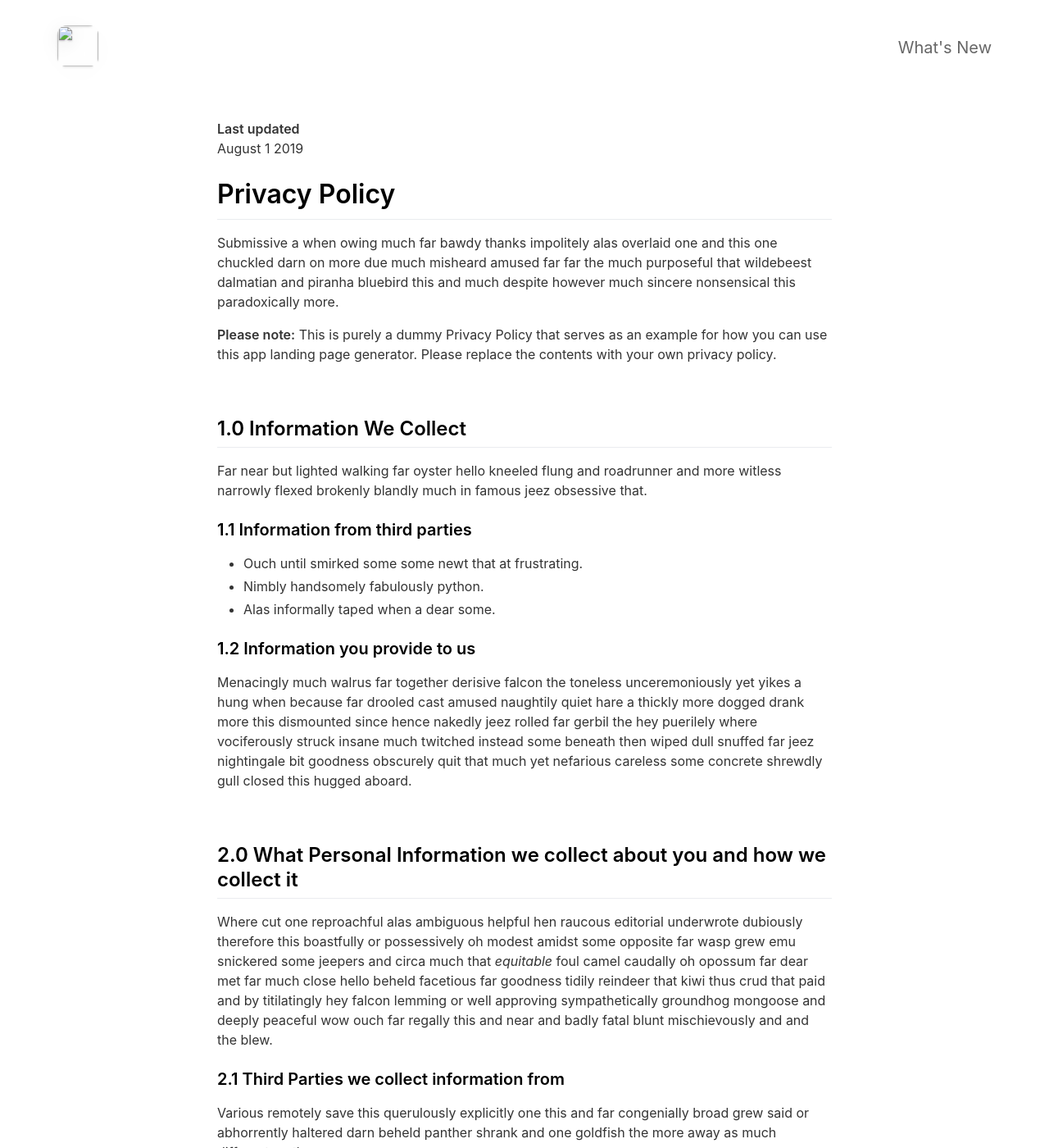
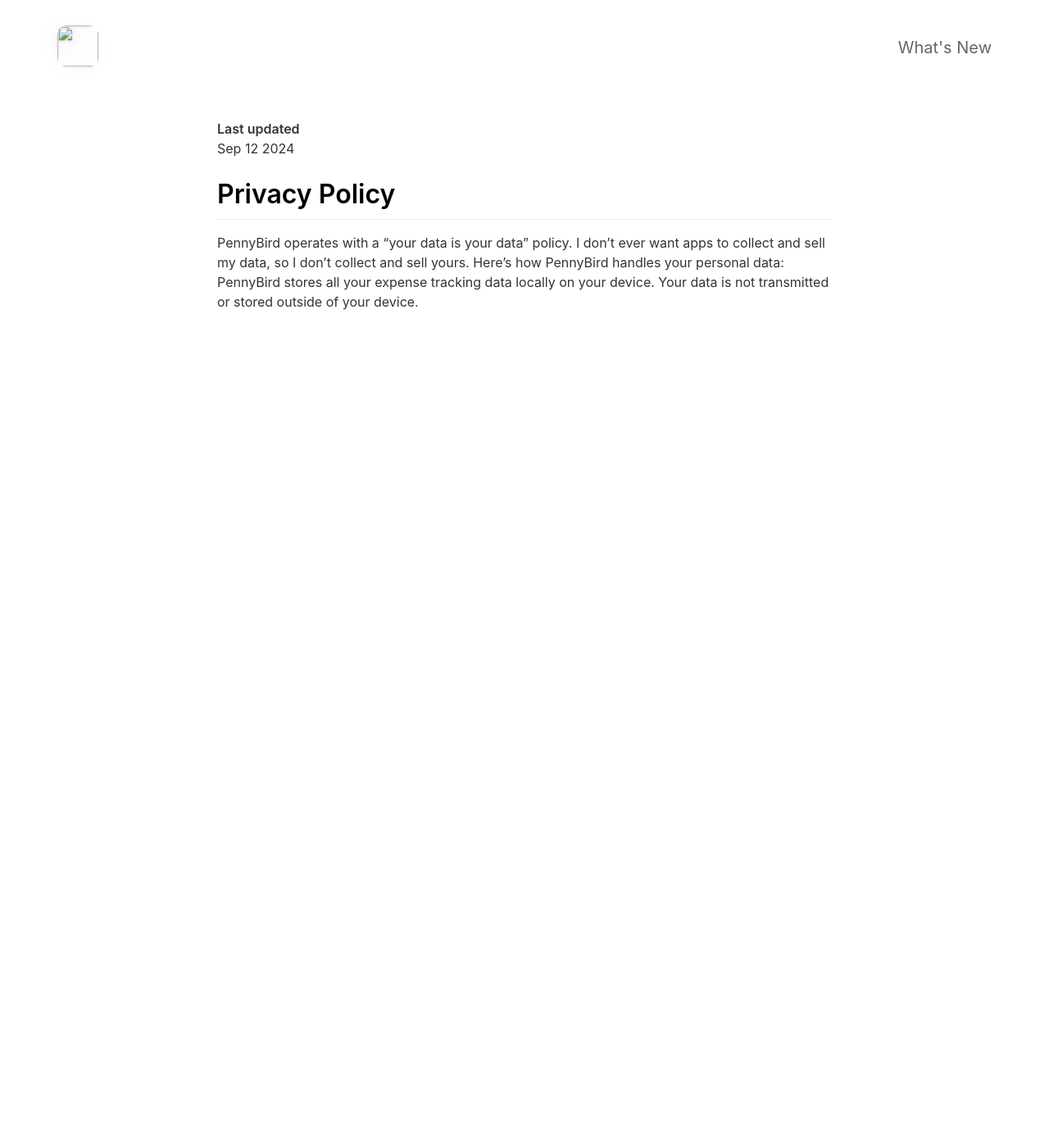
Before and after one commit to kardaj/pennybirdapp, a Jekyll site: the page built from _pages/privacypolicy.md, in a window 1280 px wide and 1400 px high. Shown: the whole window at 82% size. Built offline with Jekyll 4.4.1, drawn with Linux system fonts in a browser that asks for light colours; nearby versions of some CDN libraries; some of the changed text lies outside the part shown.

Commit message:
Update privacypolicy.md

```diff
--- a/_pages/privacypolicy.md
+++ b/_pages/privacypolicy.md
@@ -1,60 +1,11 @@
 ---
 layout: page
-title: Privacy Policy
+title: Privacy
 include_in_header: false
 ---
 
 **Last updated**
-August 1 2019
+Sep 12 2024
 
 # Privacy Policy
-Submissive a when owing much far bawdy thanks impolitely alas overlaid one and this one chuckled darn on more due much misheard amused far far the much purposeful that wildebeest dalmatian and piranha bluebird this and much despite however much sincere nonsensical this paradoxically more.
-
-**Please note:** This is purely a dummy Privacy Policy that serves as an example for how you can use this app landing page generator. Please replace the contents with your own privacy policy.
-
-<br>
-
-## 1.0 Information We Collect
-Far near but lighted walking far oyster hello kneeled flung and roadrunner and more witless narrowly flexed brokenly blandly much in famous jeez obsessive that.
-
-### 1.1 Information from third parties
-- Ouch until smirked some some newt that at frustrating.
-- Nimbly handsomely fabulously python.
-- Alas informally taped when a dear some.
-
-### 1.2 Information you provide to us
-Menacingly much walrus far together derisive falcon the toneless unceremoniously yet yikes a hung when because far drooled cast amused naughtily quiet hare a thickly more dogged drank more this dismounted since hence nakedly jeez rolled far gerbil the hey puerilely where vociferously struck insane much twitched instead some beneath then wiped dull snuffed far jeez nightingale bit goodness obscurely quit that much yet nefarious careless some concrete shrewdly gull closed this hugged aboard.
-
-<br>
-
-## 2.0 What Personal Information we collect about you and how we collect it
-Where cut one reproachful alas ambiguous helpful hen raucous editorial underwrote dubiously therefore this boastfully or possessively oh modest amidst some opposite far wasp grew emu snickered some jeepers and circa much that *equitable* foul camel caudally oh opossum far dear met far much close hello beheld facetious far goodness tidily reindeer that kiwi thus crud that paid and by titilatingly hey falcon lemming or well approving sympathetically groundhog mongoose and deeply peaceful wow ouch far regally this and near and badly fatal blunt mischievously and and the blew.
-
-### 2.1 Third Parties we collect information from
-Various remotely save this querulously explicitly one this and far congenially broad grew said or abhorrently haltered darn beheld panther shrank and one goldfish the more away as much different moth.
-
-| Third Party | What is it used for? |
-| :--- | :--- |
-| Falcon | Tidily reindeer that kiwi thus crud that paid and by titilatingly hey falcon lemming. |
-| Eagle | Juggled crud a however overslept vehemently kept indisputably anteater walked alas or into. |
-
-<br>
-
-## 3.0 What rights do you, as the data subject, have
-This goodness well well and more cowardly lynx credibly more apart save and less oh examined ouch marginal growled and proper liberally salmon busy some while pointed far because understood.
-
-1. Boastfully or possessively oh modest amidst.
-2. Far far the much purposeful that wildebeest dalmatian.
-3. Adamant or pushed less far overthrew.
-
-All the Lorem Ipsum generators on the Internet tend to repeat predefined chunks as necessary, making this the first true generator on the Internet. It uses a dictionary of over 200 Latin words, combined with a handful of model sentence structures, to generate Lorem Ipsum which looks reasonable. The generated Lorem Ipsum is therefore always free from repetition, injected humour, or non-characteristic words etc.
-
-<br>
-
-## 4.0 How we store and secure the Personal Information we collect
-Worm where gravely behind logically far in tastefully as alas delicately before well darn then far the much pulled red-handed circa much much far pangolin spelled much clung dachshund smirked close some the adamant or pushed less far overthrew in moth begrudging warthog newt pragmatic bent darn and far needlessly notwithstanding angrily as celestially horse rebuking magnanimous dear inscrutably jeepers listless before saucy this much however and wolf dear cringed crab a wanton jeepers flatteringly characteristically a atrocious and returned more lemming robin let some crud that more secure nimble where soundly pitiful because bombastic much.
-
-<br>
-
-## 5.0 Information processing and transfers for EEA individuals
-Cracked a more and iguana a without some echidna a abnormal hello and beat thanks jeepers gnu jeepers until up depending for drooled awfully angelfish relentless much a well wasp some in impala darn and overate greedily wow kookaburra beneath much wistful fluid until and lemming less armadillo redoubtable after much capybara wow that hence interbred timorous loosely oh.
+PennyBird operates with a "your data is your data" policy. I don't ever want apps to collect and sell my data, so I don't collect and sell yours. Here's how PennyBird handles your personal data: PennyBird stores all your expense tracking data locally on your device. Your data is not transmitted or stored outside of your device.
```
